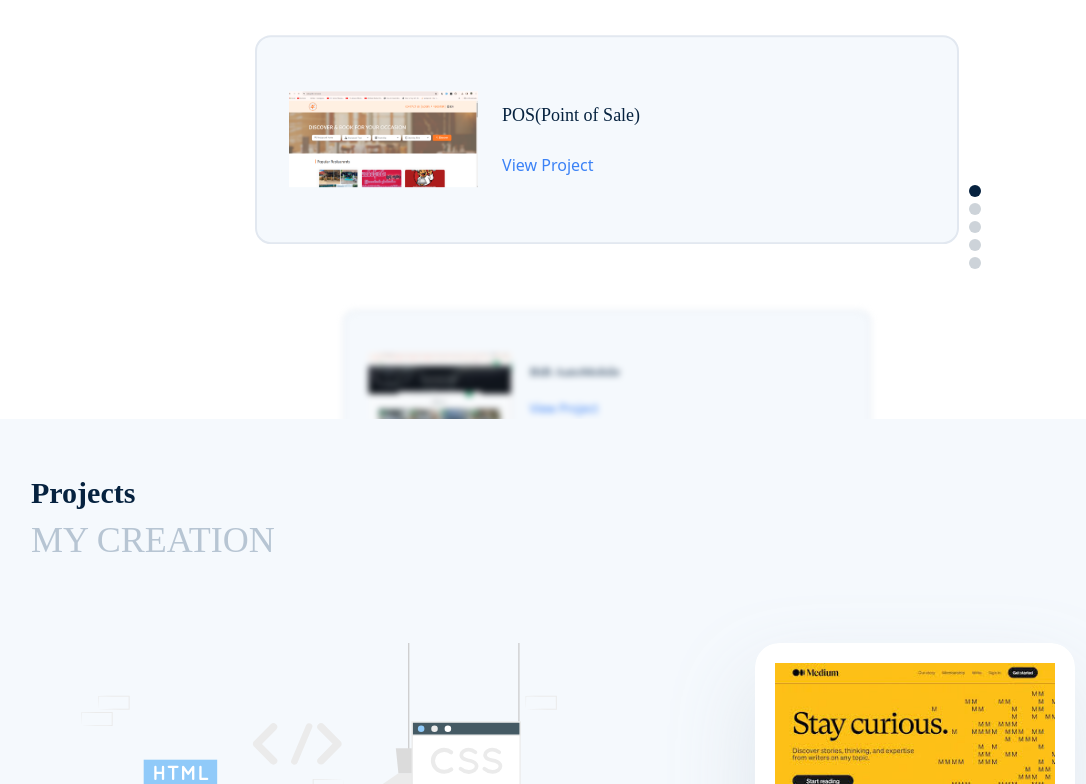
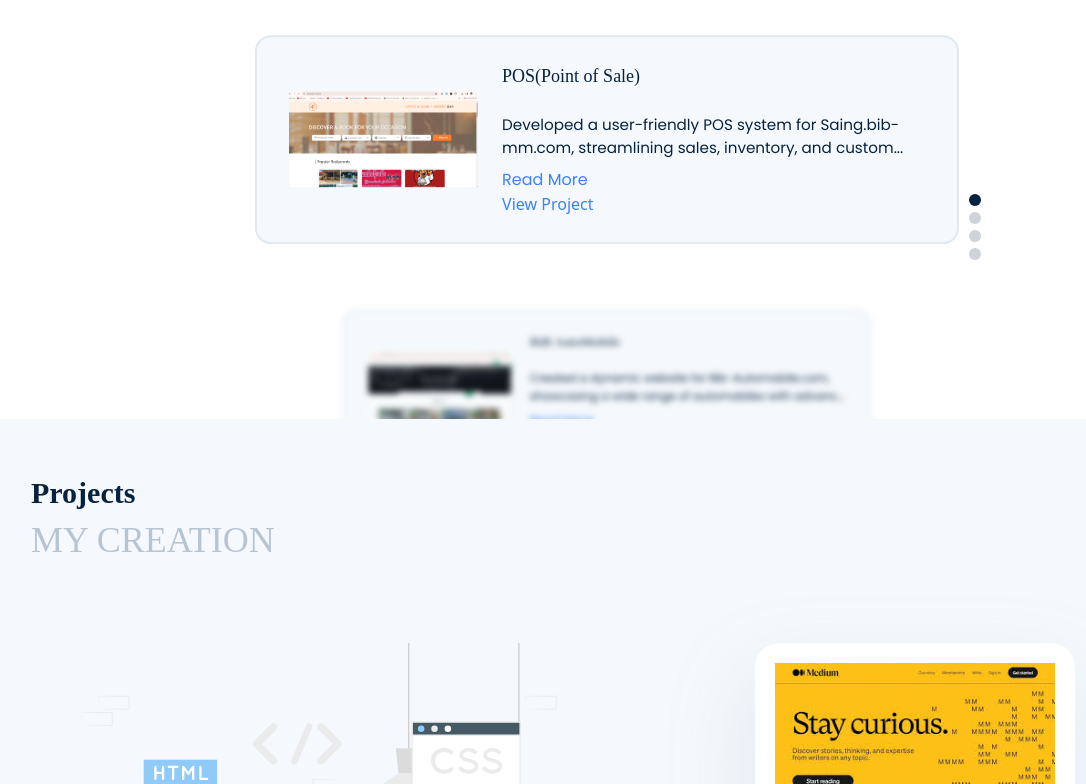
Before and after one commit to shwephuehmone25/portfolio, a React (Vite) app: page / in a window 1280 px wide. Shown: the part 2936-3720 px from the top of the page, without its empty margins (33-1119 px from the left). Built offline with nearby package versions, Linux system fonts and the light colour scheme; a web font is replaced by a local one.

Commit message:
add description for projects

```diff
--- a/src/Content.js
+++ b/src/Content.js
@@ -220,26 +220,30 @@ export const content = {
       {
         name: "POS(Point of Sale)",
         img: avatar1,
+        description: "Developed a user-friendly POS system for Saing.bib-mm.com, streamlining sales, inventory, and customer management. Features include real-time stock tracking, secure payment integration, and detailed reporting for business insights. The system enhances efficiency and accuracy, ensuring seamless operations for retail businesses of all sizes.",
         demo: "https://saing.bib-mm.com",
       },
       {
         name: "BiB AutoMobile",
         img: automobile,
+        description: "Created a dynamic website for Bib-Automobile.com, showcasing a wide range of automobiles with advanced search and filtering features. The platform includes detailed vehicle listings, user-friendly navigation, and inquiry forms, providing a seamless browsing experience. Designed to enhance customer engagement and support effective online marketing for automobile sales.",
         demo: "https://bib-automobile.com",
       },
       {
         name: "C4RD Myanmar Online Courses",
         img: avatar2,
+        description: "Designed and developed a customizable CMS for C4RD Myanmar, a nonprofit organization committed to promoting education and empowering young people. The platform provides an intuitive interface for managing content, users, and settings, ensuring smooth and efficient management for volunteers, staff, and other staff members. The CMS also supports real-time updates, customizable email templates, and multi-language support, providing a seamless user experience for volunteers",
         demo: "https://www.c4rdmyanmar.org",
       },
-      {
-        name: "Wheel of Fortune",
-        img: avatar3,
-        demo: "#",
-      },
+      // {
+      //   name: "Wheel of Fortune",
+      //   img: avatar3,
+      //   demo: "#",
+      // },
       {
         name: "E Learning Platform",
         img: avatar4,
+        description: "A scalable e-learning platform backend using NestJS, featuring user management, real-time course sessions with Google Meet integration, secure payment systems, and administrative tools. The platform supports class scheduling, progress tracking, and dynamic course allocation, ensuring seamless interactions for students, teachers, and admins while maintaining performance and data security.",
         demo: "https://www.saungpokki.com.sg",
       },
     ],
--- a/src/components/Testimonials.jsx
+++ b/src/components/Testimonials.jsx
@@ -2,13 +2,22 @@ import { content } from "../Content";
 import { Swiper, SwiperSlide } from "swiper/react";
 import "swiper/css";
 import "swiper/css/pagination";
-
 import { Pagination } from "swiper";
 import { useState } from "react";
 
 const Testimonials = () => {
   const { Testimonials } = content;
   const [activeIndex, setActiveIndex] = useState(0);
+  const [expandedIndex, setExpandedIndex] = useState(-1);
+
+  const toggleExpand = (index) => {
+    if (expandedIndex === index) {
+      setExpandedIndex(-1);
+    } else {
+      setExpandedIndex(index);
+    }
+  };
+
   return (
     <section>
       <div className="md:container px-5 pt-14">
@@ -29,13 +38,11 @@ const Testimonials = () => {
           spaceBetween={40}
           slidesPerView={1.7}
           onSlideChange={(e) => {
-            console.log(e.realIndex);
             setActiveIndex(e.realIndex);
           }}
           modules={[Pagination]}
           className="md:h-96 h-[40rem] max-w-3xl"
         >
-
           {Testimonials.testimonials_content.map((content, i) => (
             <SwiperSlide key={i}>
               <div
@@ -48,9 +55,28 @@ const Testimonials = () => {
                 <div>
                   <h2 className="text-lg font-medium">{content.name}</h2>
                   <br />
-                  {/* Check if demo value is "#" indicating no link, else render as a link */}
+                  <p>
+                    {content.description
+                      ? expandedIndex === i
+                        ? content.description
+                        : `${content.description.slice(0, 100)}...`
+                      : "No description available."}
+                  </p>
+
+                  <button
+                    onClick={() => toggleExpand(i)}
+                    className="text-blue-500 hover:underline mt-2"
+                  >
+                    {expandedIndex === i ? "Read Less" : "Read More"}
+                  </button>
+                  <br />
                   {content.demo !== "#" ? (
-                    <a href={content.demo} target="_blank" rel="noopener noreferrer" className="text-blue-500 hover:underline">
+                    <a
+                      href={content.demo}
+                      target="_blank"
+                      rel="noopener noreferrer"
+                      className="text-blue-500 hover:underline"
+                    >
                       View Project
                     </a>
                   ) : (
```
